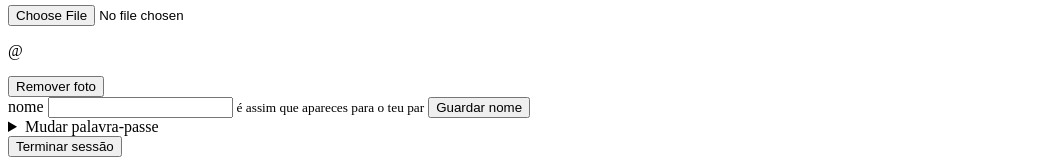
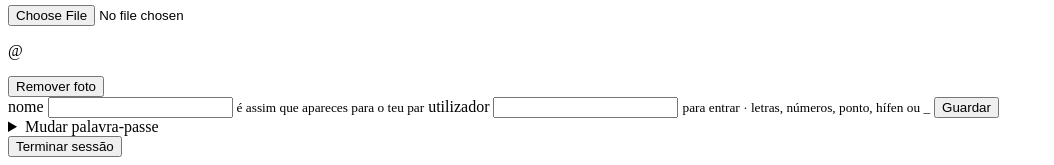
Before and after one commit to gustavobiazini97/Portfolio, a PHP site: template projetos/anime-a-dois/app/views/perfil/index.php in a window 1280 px wide. Shown: the part 2673-2838 px from the top of the page, without its empty margins (0-1054 px from the left). Run offline with PHP 8.4, Linux system fonts and the light colour scheme; the template is opened without the code that fills it: most values are stand-ins (such as "Sample title", 1, 10 or a date in 2020); data that the repository does not hold is empty.

Commit message:
Anime a Dois: nome de utilizador editável no perfil
- campo "utilizador" no perfil, com as mesmas regras do registo
  (minúsculas, 3–30, letras/números/._-, único)

Co-Authored-By: Claude Opus 5.5 <noreply@anthropic.com>
Claude-Session: https://claude.ai/code/session_01G649HpifxHNznPAR3xAoot

```diff
--- a/projetos/anime-a-dois/app/views/perfil/index.php
+++ b/projetos/anime-a-dois/app/views/perfil/index.php
@@ -35,7 +35,7 @@
   <?php endif; ?>
 </section>
 
-<!-- Nome que aparece na app -->
+<!-- Nome que aparece na app e nome de utilizador para entrar -->
 <form class="form vidro" method="post" action="<?= e(url('perfil', 'guardarNome')) ?>">
   <?= csrf_campo() ?>
   <label class="campo">
@@ -43,7 +43,14 @@
     <input type="text" name="nome" value="<?= e($antigo['nome'] ?? $user->nome) ?>" maxlength="40" autocomplete="nickname" required>
     <small>é assim que apareces para o teu par</small>
   </label>
-  <button type="submit" class="btn btn-secundario">Guardar nome</button>
+  <label class="campo">
+    <span>utilizador</span>
+    <input type="text" name="username" value="<?= e($antigo['username'] ?? $user->username) ?>"
+           maxlength="30" pattern="[A-Za-z0-9._\-]{3,30}" autocomplete="username"
+           autocapitalize="none" spellcheck="false" required>
+    <small>para entrar · letras, números, ponto, hífen ou _</small>
+  </label>
+  <button type="submit" class="btn btn-secundario">Guardar</button>
 </form>
 
 <!-- Palavra-passe (fechado por defeito, para o ecrã não ficar cheio) -->
```
Also changed, not shown: projetos/anime-a-dois/app/controllers/PerfilController.php (+4 -3 lines), projetos/anime-a-dois/app/models/User.php (+17 -0 lines).
